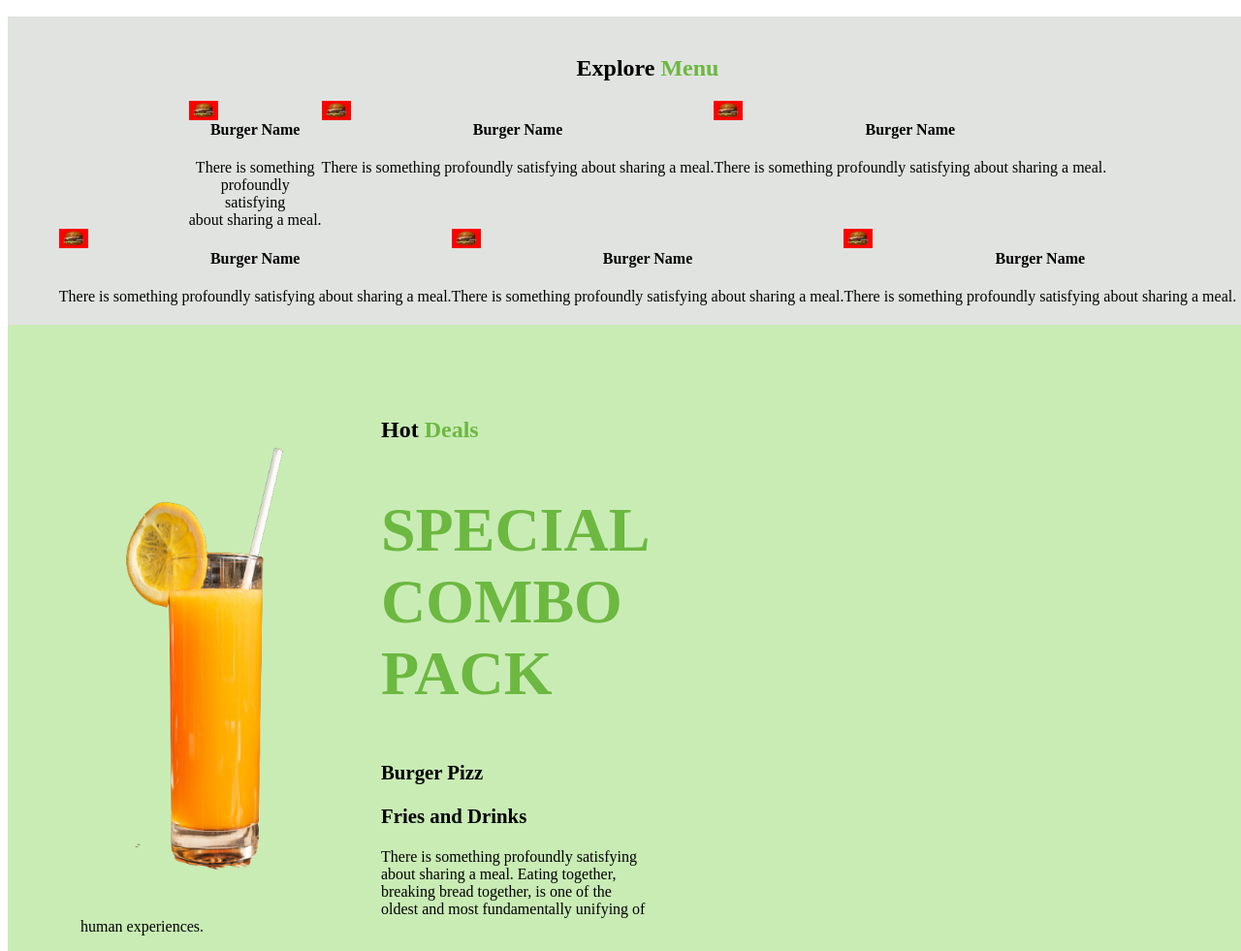
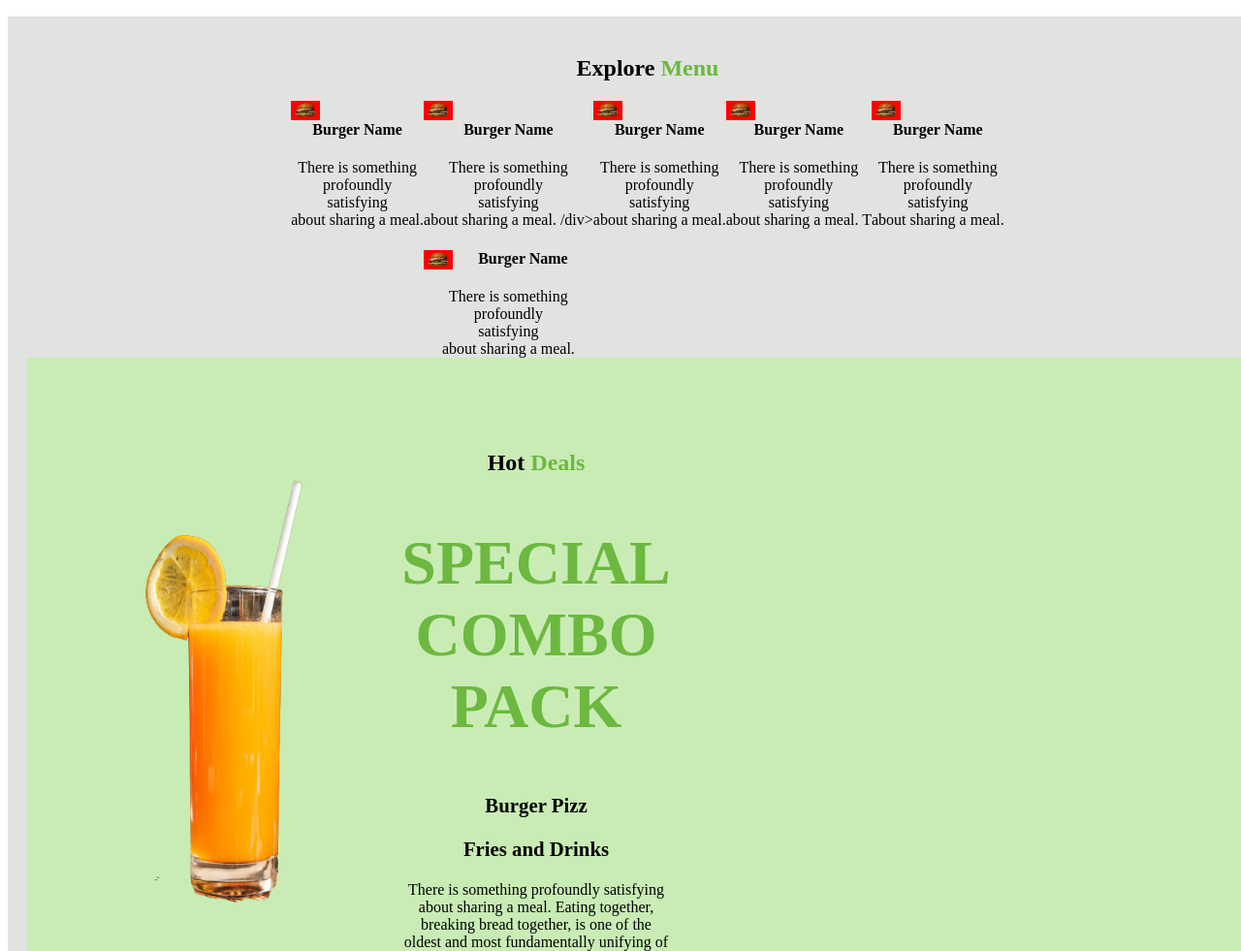
Before and after one commit to kimutaimeshack/FarewayStreetFood, a plain HTML site: page index.html in a window 1280 px wide. Shown: the part 1081-2062 px from the top of the page at 97% size. Drawn offline with Linux system fonts and the light colour scheme.

Commit message:
update the menu explore

```diff
--- a/index.html
+++ b/index.html
@@ -63,14 +63,14 @@
              <img id="tw2" src="./Assets/f1.png" alt="meshack" width="20" height="20">
          <div>
            <h4>Burger Name</h4>
-          There is something profoundly satisfying about sharing a meal.
-         </div>
+          There is something <br>profoundly<br> satisfying <br>about sharing a meal.
+         /div>
        </div>
        <div id="ho3">
            <img id="tw2" src="./Assets/f1.png" alt="meshack" width="20" height="20">
        <div>
          <h4>Burger Name</h4>
-        There is something profoundly satisfying about sharing a meal.
+        There is something <br>profoundly<br> satisfying <br>about sharing a meal.
        </div>
      </div>
 
@@ -81,21 +81,22 @@
                    <img id="tw2" src="./Assets/f1.png" alt="meshack" width="20" height="20"id="tw2">
                <div>
                  <h4>Burger Name</h4>
-                There is something profoundly satisfying about sharing a meal.
+                There is something <br>profoundly<br> satisfying <br>about sharing a meal.
                </div>
              </div>
              <div id="ho5">
                  <img id="tw2" src="./Assets/f1.png" alt="meshack" width="20" height="20">
              <div>
                <h4>Burger Name</h4>
-              There is something profoundly satisfying about sharing a meal.
-             </div>
+              There is something <br>profoundly<br> satisfying <br>about sharing a meal.
+               T
+            </div>
            </div>
            <div id="ho6">
                <img id="tw2" src="./Assets/f1.png" alt="meshack" width="20" height="20">
            <div>
              <h4>Burger Name</h4>
-            There is something profoundly satisfying about sharing a meal.
+            There is something <br>profoundly<br> satisfying <br>about sharing a meal.
            </div>
          </div>
        </div>
```
